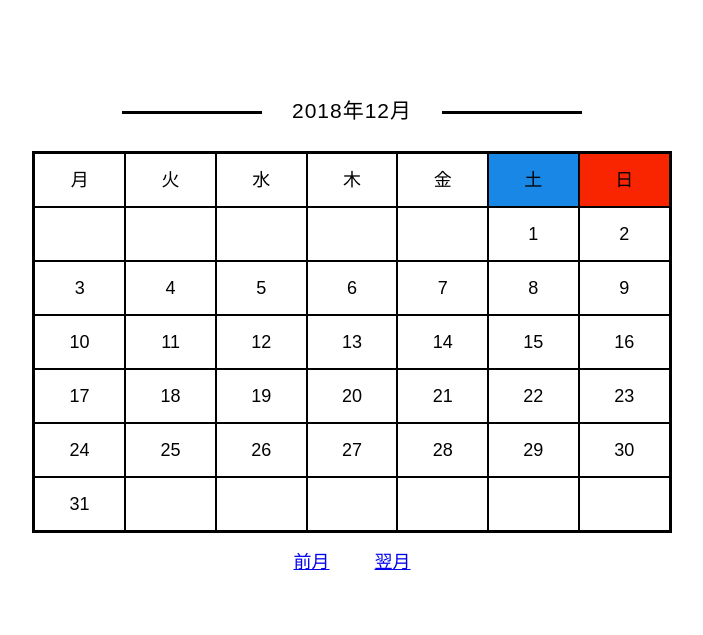
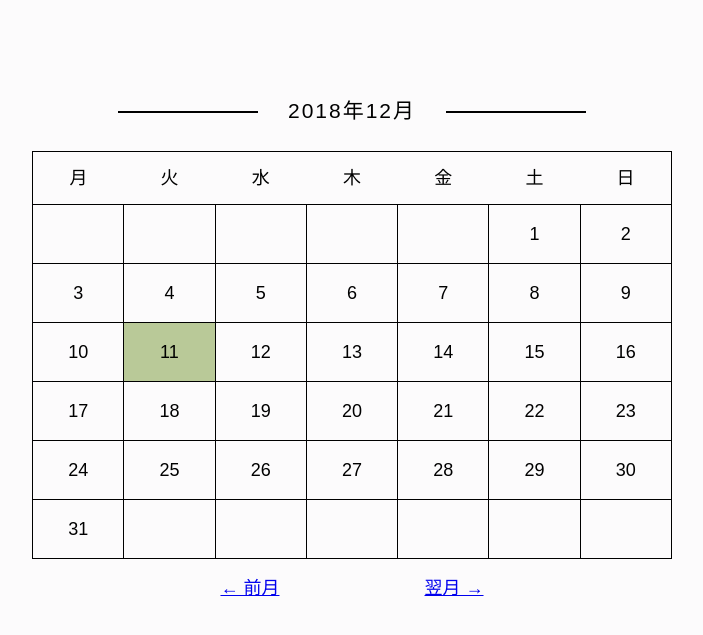
Before and after one commit to nabo88/kadai, a Django app: page / in a window 1280 px wide. Shown: the top 635 px of the page, without its empty margins (288-991 px from the left). Run offline with Django 3.2, Linux system fonts and the light colour scheme.

Commit message:
とりあえず完成

```diff
--- a/mycalendar/static/mycalendar/style.css
+++ b/mycalendar/static/mycalendar/style.css
@@ -7,6 +7,7 @@ html {
 body {
     width: 50%;
     margin: 100px auto;
+    background-color: #FCFBFC;
     font-size: 1.8rem;
     text-align: center;
     font-family: "Hiragino Kaku Gothic ProN",  Meiryo,  sans-serif;
@@ -15,44 +16,40 @@ body {
 .table {
     width: 100%;
     height: 100%;
-  border: solid;
+    border: solid 1px #000;
 }
 
 .now {
     margin: 0 0 30px;
-  letter-spacing: 1px;
+    letter-spacing: 2px;
     font-size: 2.1rem;
 }
+
 .now::before,
 .now::after {
     content: '';
     display: inline-block;
     width: 140px;
-  height: 3px;
+    height: 2px;
     margin: 0 30px;
     background-color: #000;
     vertical-align: middle;
 }
 
 .th {
- border: solid 2px #000;
     padding: 17px 10px;
 }
 
-.saturday {
-  background-color: #1987E5;
+.td {
+    border: solid 1px #000;
+    padding: 20px 10px;
 }
 
-.sunday {
-  background-color: #F92500;
-}
-
-.td {
-  border: solid 2px #000;
-  padding: 17px 10px;
+.today {
+    background-color: #B9C998;
 }
 
 .month {
     display: inline-block;
-  margin: 20px 20px 10px;
+    margin: 20px 70px;
 }
--- a/mycalendar/templates/mycalendar/index.html
+++ b/mycalendar/templates/mycalendar/index.html
@@ -17,8 +17,8 @@
         <th class="th">水</th>
         <th class="th">木</th>
         <th class="th">金</th>
-        <th class="th saturday">土</th>
-        <th class="th sunday">日</th>
+        <th class="th">土</th>
+        <th class="th">日</th>
     </tr>
     </thead>
     <tbody class="tbody">
@@ -27,6 +27,8 @@
         {% for day in days %}
             {% if day == 0 %}
                 <td class="td"></td>
+            {% elif day == cal.today%}
+                <td class="td today">{{ day }}</td>
             {% else %}
                 <td class="td">{{ day }}</td>
             {% endif %}
@@ -35,7 +37,7 @@
     {% endfor %}
     </tbody>
 </table>
-<a class="month" href="{% url 'mycalendar:calv' cal.previous_year cal.previous_month %}">前月</a>
-<a class="month" href="{% url 'mycalendar:calv' cal.next_year cal.next_month %}">翌月</a>
+<a class="month" href="{% url 'mycalendar:calv' cal.previous_year cal.previous_month %}">← 前月</a>
+<a class="month" href="{% url 'mycalendar:calv' cal.next_year cal.next_month %}">翌月 →</a>
 </body>
 </html>
--- a/mycalendar/views.py
+++ b/mycalendar/views.py
@@ -24,6 +24,8 @@ class CalendarView(TemplateView):
     def get_context_data(self, **kwargs):
         context = super().get_context_data(**kwargs)
 
+        today = ''
+
         if self.kwargs.get('year'):
             year = self.kwargs.get('year')
         else:
@@ -34,6 +36,9 @@ class CalendarView(TemplateView):
         else:
             month = date.today().month
 
+        if date.today() == date(year, month, date.today().day):
+            today = date.today().day
+
         days = calendar.monthcalendar(year, month)
         next_year, next_month = get_next(year, month)
         previous_year, previous_month = get_previous(year, month)
@@ -41,6 +46,7 @@ class CalendarView(TemplateView):
         context['cal'] = {
             'now': "{}年{}月".format(year, month),
             'days': days,
+            'today': today,
             'next_year': next_year,
             'next_month': next_month,
             'previous_year': previous_year,
```
Lines whose indentation alone changed are shown as unchanged.
